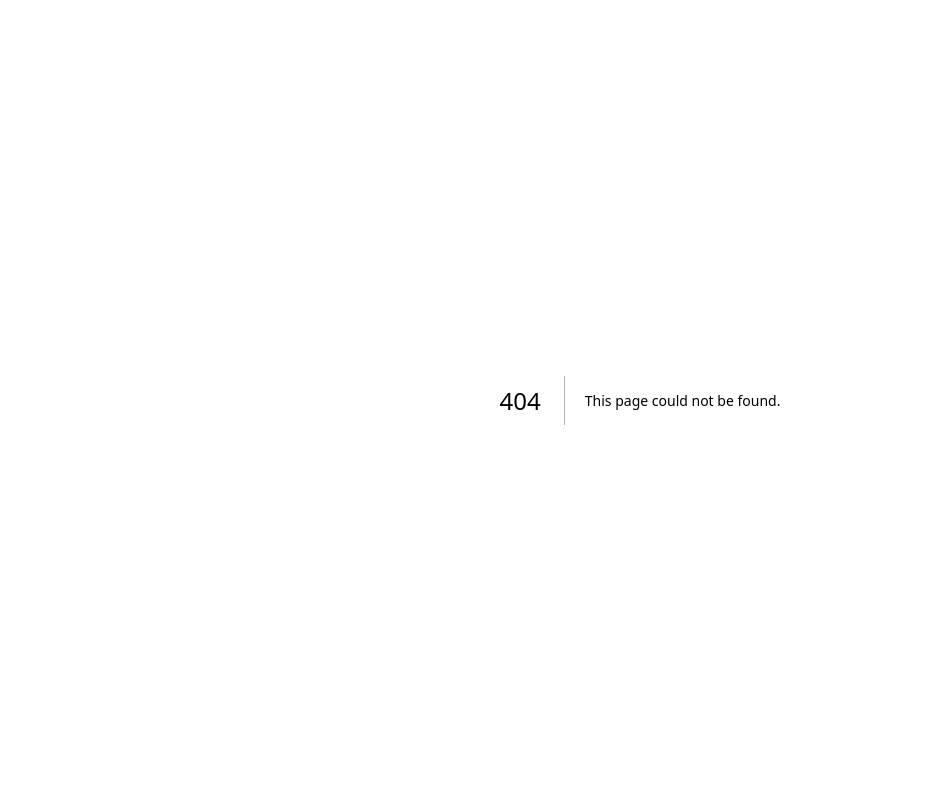
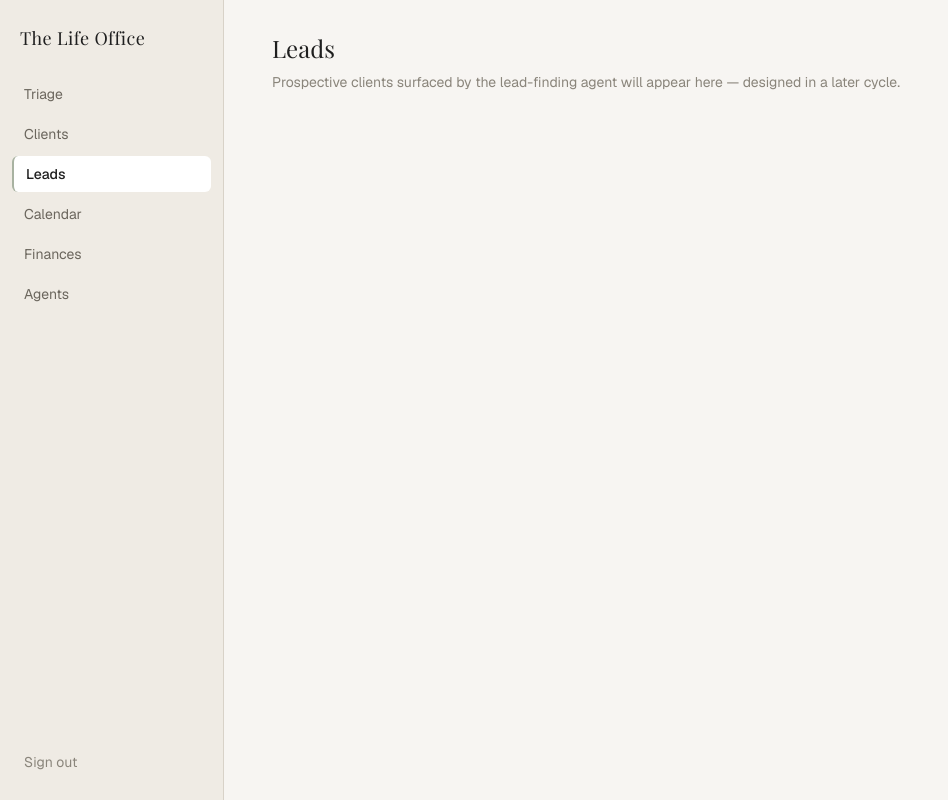
Before and after one commit to tppsamchesh/the-life-office, a Next.js app: page /dashboard/leads in a window 1280 px wide. Before the commit this address had no page. Shown: the whole page, without its empty margins (0-948 px from the left). Built offline with nearby package versions, Linux system fonts and the light colour scheme; no server answers.

Commit message:
feat: add Leads nav stub

```diff
--- a/app/dashboard/(app)/_components/Sidebar.tsx
+++ b/app/dashboard/(app)/_components/Sidebar.tsx
@@ -8,6 +8,7 @@ import { signOut } from "../actions";
 const NAV = [
   { href: "/dashboard/triage", label: "Triage" },
   { href: "/dashboard/clients", label: "Clients" },
+  { href: "/dashboard/leads", label: "Leads" },
   { href: "/dashboard/calendar", label: "Calendar" },
   { href: "/dashboard/finances", label: "Finances" },
   { href: "/dashboard/agents", label: "Agents" },
--- /dev/null
+++ b/app/dashboard/(app)/leads/page.tsx
@@ -0,0 +1,11 @@
+export default function LeadsPage() {
+  return (
+    <div>
+      <h1 className="font-serif text-2xl mb-2">Leads</h1>
+      <p className="text-sm text-[#8A857B]">
+        Prospective clients surfaced by the lead-finding agent will appear here —
+        designed in a later cycle.
+      </p>
+    </div>
+  );
+}
```
